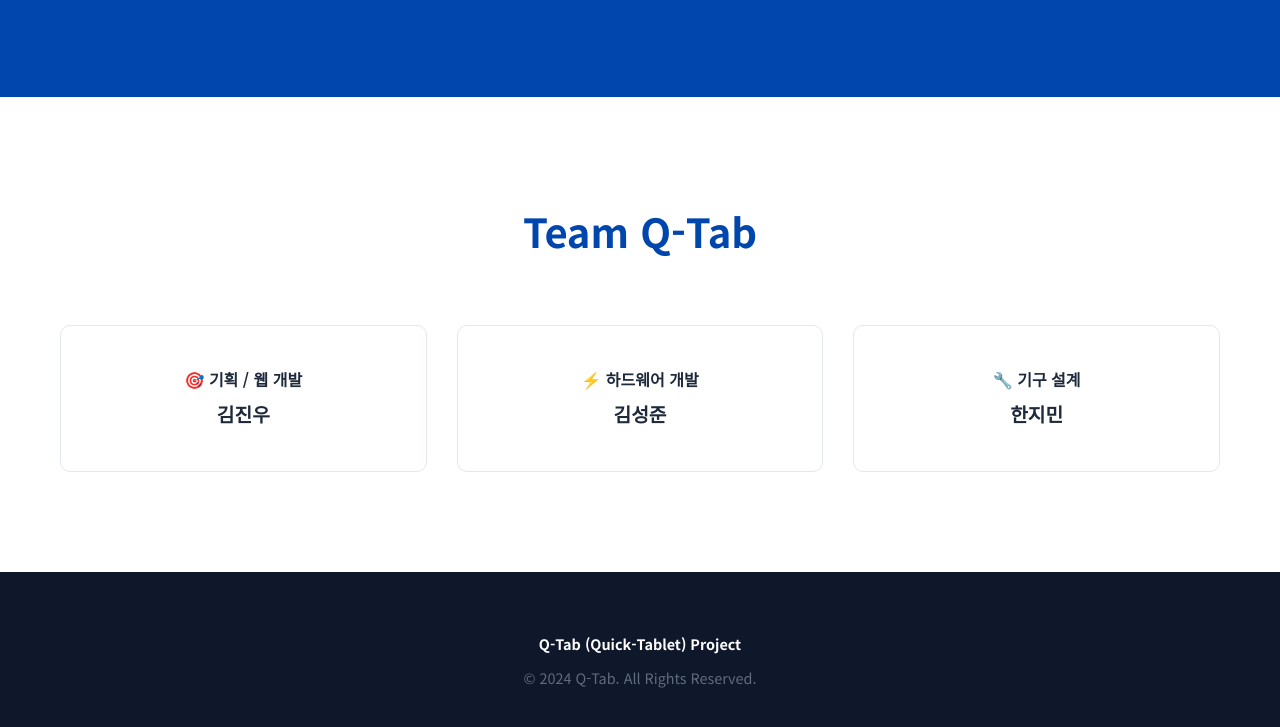
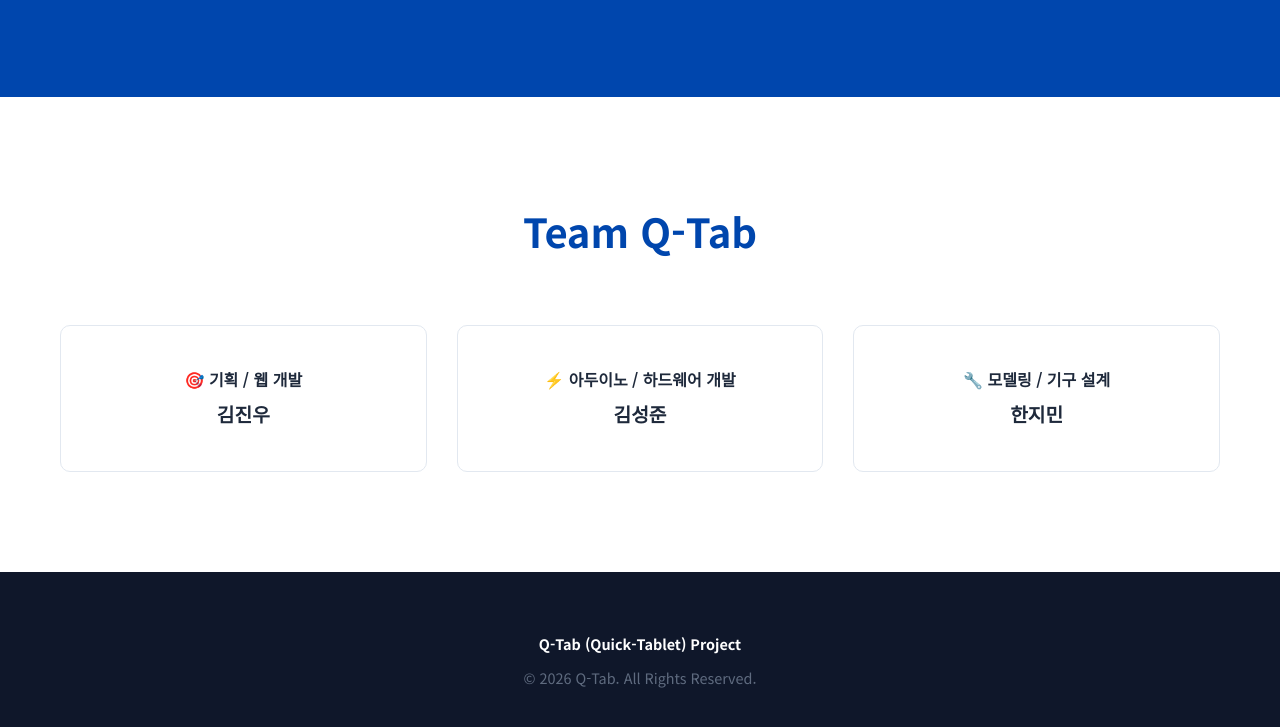
Before and after one commit to jinwook857-eng/q-tabb, a plain HTML site: page index.html in a window 1280 px wide. Shown: the part 4336-5063 px from the top of the page. Drawn offline with Linux system fonts and the light colour scheme.

Commit message:
Update index.html

```diff
--- a/index.html
+++ b/index.html
@@ -204,11 +204,11 @@
                 <p style="font-weight: bold; font-size: 1.2rem; margin-top:5px;">김진우</p>
             </div>
             <div class="team-card">
-                <h4>⚡ 하드웨어 개발</h4>
+                <h4>⚡ 아두이노 / 하드웨어 개발</h4>
                 <p style="font-weight: bold; font-size: 1.2rem; margin-top:5px;">김성준</p>
             </div>
             <div class="team-card">
-                <h4>🔧 기구 설계</h4>
+                <h4>🔧 모델링 / 기구 설계</h4>
                 <p style="font-weight: bold; font-size: 1.2rem; margin-top:5px;">한지민</p>
             </div>
         </div>
@@ -216,7 +216,7 @@
 
     <footer>
         <p style="font-weight: 700; color: #fff;">Q-Tab (Quick-Tablet) Project</p>
-        <p style="margin-top: 10px; opacity: 0.6;">&copy; 2024 Q-Tab. All Rights Reserved.</p>
+        <p style="margin-top: 10px; opacity: 0.6;">&copy; 2026 Q-Tab. All Rights Reserved.</p>
     </footer>
 
 </body>
```
